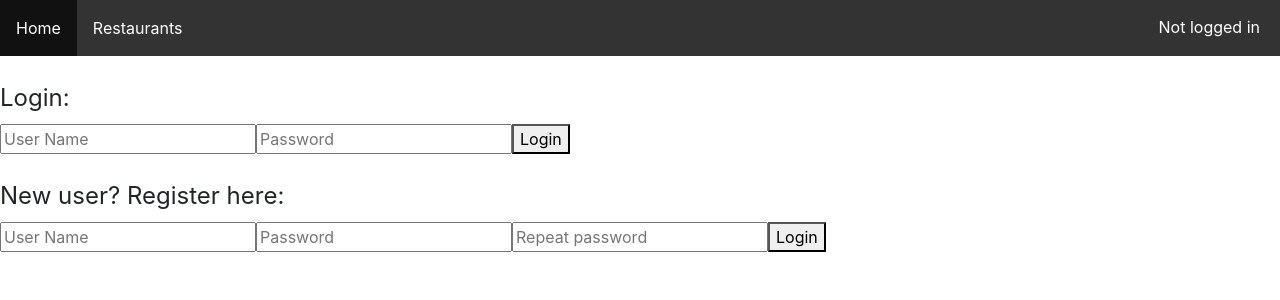
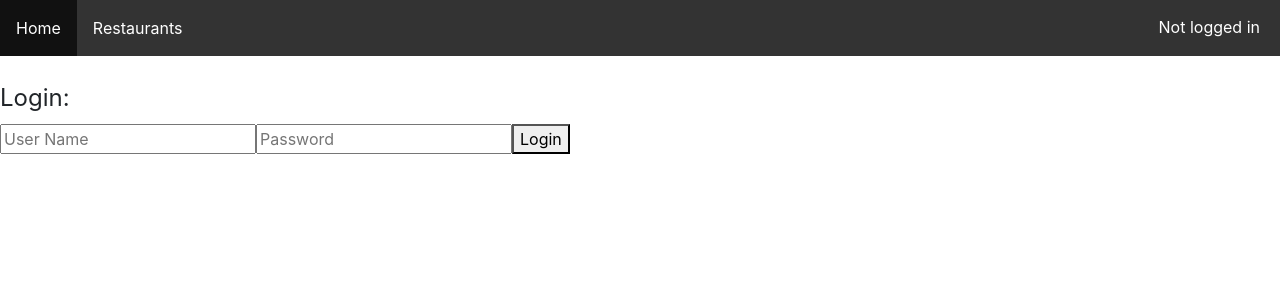
Before and after one commit to oliverloye/Restaurant, a React (Create React App) app in the folder restaurant-app/: page /user in a window 1280 px wide. Shown: the top 300 px of the page. Built offline with nearby package versions, Linux system fonts and the light colour scheme; what react-bootstrap-table2-filter would draw is missing.

Commit message:
list of restaurants frontend

```diff
--- a/restaurant-app/src/App.js
+++ b/restaurant-app/src/App.js
@@ -24,16 +24,11 @@ class App extends Component {
       .then(res => this.setState({ loggedIn: true }));
   }
 
-  addNew = (user, pass) => {
-    facade.addNew(user, pass)
-      .then(res => this.setState({ loggedIn: true }));
-  }
-
   render() {
     return (
       <Router>
         <div>
-          {!this.state.loggedIn ? (<LogIn login={this.login} addNew={this.addNew} />) :
+          {!this.state.loggedIn ? (<LogIn login={this.login} />) :
             (<div>
               <LoggedIn logout={this.logout} />
             </div>)}
@@ -46,7 +41,7 @@ class App extends Component {
 class LogIn extends Component {
   constructor(props) {
     super(props);
-    this.state = { username: "", password: "", newuser: "", newpw: "", newpw2: "", msg: "" }
+    this.state = { username: "", password: "" }
   }
 
   login = (evt) => {
@@ -56,16 +51,6 @@ class LogIn extends Component {
 
   onChange = (evt) => {
     this.setState({ [evt.target.id]: evt.target.value, msg: "" })
-  }
-
-  addNew = (event) => {
-    event.preventDefault();
-    if (this.state.newpw !== this.state.newpw2) {
-      this.setState({ msg: "Your passwords must match" })
-      event.target.reset();
-    } else {
-      this.props.addNew(this.state.newuser, this.state.newpw);
-    }
   }
 
   render() {
@@ -82,16 +67,6 @@ class LogIn extends Component {
           </fieldset>
         </form>
         <br></br>
-        <form onSubmit={this.addNew} onChange={this.onChange} >
-          <fieldset>
-            <legend>New user? Register here:</legend>
-            <input placeholder="User Name" id="newuser" />
-            <input placeholder="Password" id="newpw" />
-            <input placeholder="Repeat password" id="newpw2" />
-            <button>Login</button>
-          </fieldset>
-        </form>
-        <p>{this.state.msg}</p>
       </div>
     )
   }
@@ -126,20 +101,20 @@ function Header(props) {
     role = decodedJwtData.roles
   }
   console.log('role: ' + role)
-  if (role === "user") {
+  if (role === "rest_owner") {
     return (
       <Router>
         <div>
           <ul className="header">
             <li><NavLink exact activeClassName="active" to="/">Home</NavLink></li>
-            <li><NavLink activeClassName="active" to="/data">Data</NavLink></li>
+            <li><NavLink activeClassName="active" to="/restaurants">Restaurants</NavLink></li>
             <li><NavLink activeClassName="active" to="/user">User</NavLink></li>
             <li><NavLink activeClassName="active" to="/logout" onClick={props.logout}>Logout</NavLink></li>
             <div className="nav-right"><li><p>{props.user}</p></li></div>
           </ul>
           <Switch>
             <Route exact path="/" component={Home} />
-            <Route path="/data" component={Data} />
+            <Route path="/restaurants" component={Restaurants} />
             <Route path="/user" component={User} />
           </Switch>
         </div>
--- a/restaurant-app/src/Restaurants.js
+++ b/restaurant-app/src/Restaurants.js
@@ -3,31 +3,37 @@ import facade from './apiFacade';
 import '../node_modules/bootstrap/dist/css/bootstrap.min.css';
 import BootstrapTable from 'react-bootstrap-table-next';
 import 'react-bootstrap-table-next/dist/react-bootstrap-table2.min.css';
-import filterFactory, { textFilter, selectFilter } from 'react-bootstrap-table2-filter';
+import filterFactory, { /* textFilter, */ selectFilter } from 'react-bootstrap-table2-filter';
 import paginationFactory from 'react-bootstrap-table2-paginator';
 
-//let filterTypes;
-const selectOptions = {
-    0: 'Indian',
-    1: 'Italian'
+let selectOptions = {
+    Indian: 'Indian',
+    Italian: 'Italian',
+    American: 'American',
+    Vietnamese: 'Vietnamese',
+    Chinese: 'Chinese'
 };
+
+let zipOptions = {
+    4600: '4600',
+    3400: '3400',
+    3000: '3000',
+    3540: '3540',
+    4000: '4000'
+}
 
 const columns = [{
     dataField: 'id',
     text: 'ID',
-    //sort: true
 }, {
     dataField: 'restName',
     text: 'Name',
-    sort: true,
-    //filter: textFilter()
 },
 {
     dataField: 'foodType',
     text: 'Food type',
-    //sort: true,
     filter: selectFilter({
-        options: selectOptions
+        options: selectOptions,
     })
 },
 {
@@ -40,9 +46,19 @@ const columns = [{
 },
 {
     dataField: 'phone',
-    text: 'Phone',
-    //sort: true
-}];
+    text: 'Phone'
+}, {
+    dataField: 'cityInfo.zip',
+    text: 'Zip',
+    filter: selectFilter({
+        options: zipOptions
+    })
+}, {
+    dataField: 'cityInfo.city',
+    text: "City"
+}
+
+];
 
 
 export default class Restaurants extends Component {
@@ -65,7 +81,7 @@ export default class Restaurants extends Component {
                 keyField='id'
                 data={this.state.restaurantList}
                 columns={columns}
-                filter= {filterFactory()}
+                filter={filterFactory()}
                 pagination={paginationFactory()}
             />
         </div>
--- a/restaurant-app/src/User.js
+++ b/restaurant-app/src/User.js
@@ -1,5 +1,5 @@
 import React, { Component } from 'react';
-import facade from './apiFacade';
+//import facade from './apiFacade';
 
 export default class User extends Component {
     constructor(props) {
@@ -8,12 +8,12 @@ export default class User extends Component {
     }
 
     componentDidMount() {
-        facade.getNumberOfUsers().then(res => this.setState({ usernum: res }));
+        //facade.getNumberOfUsers().then(res => this.setState({ usernum: res }));
     }
     render() {
         return (
             <div>
-                {this.state.usernum}
+                {/* {this.state.usernum} */}
             </div>
         )
     }
```
